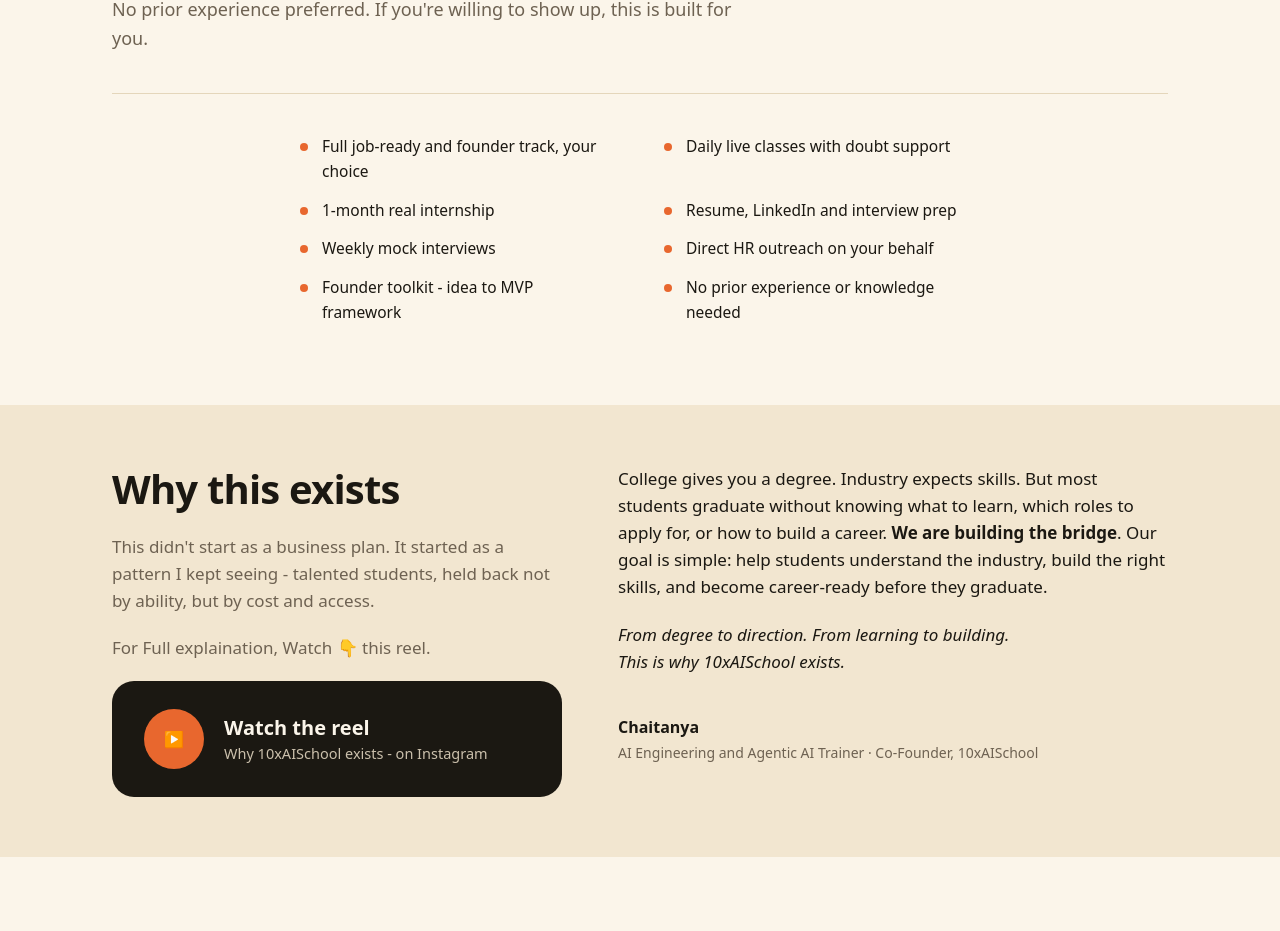
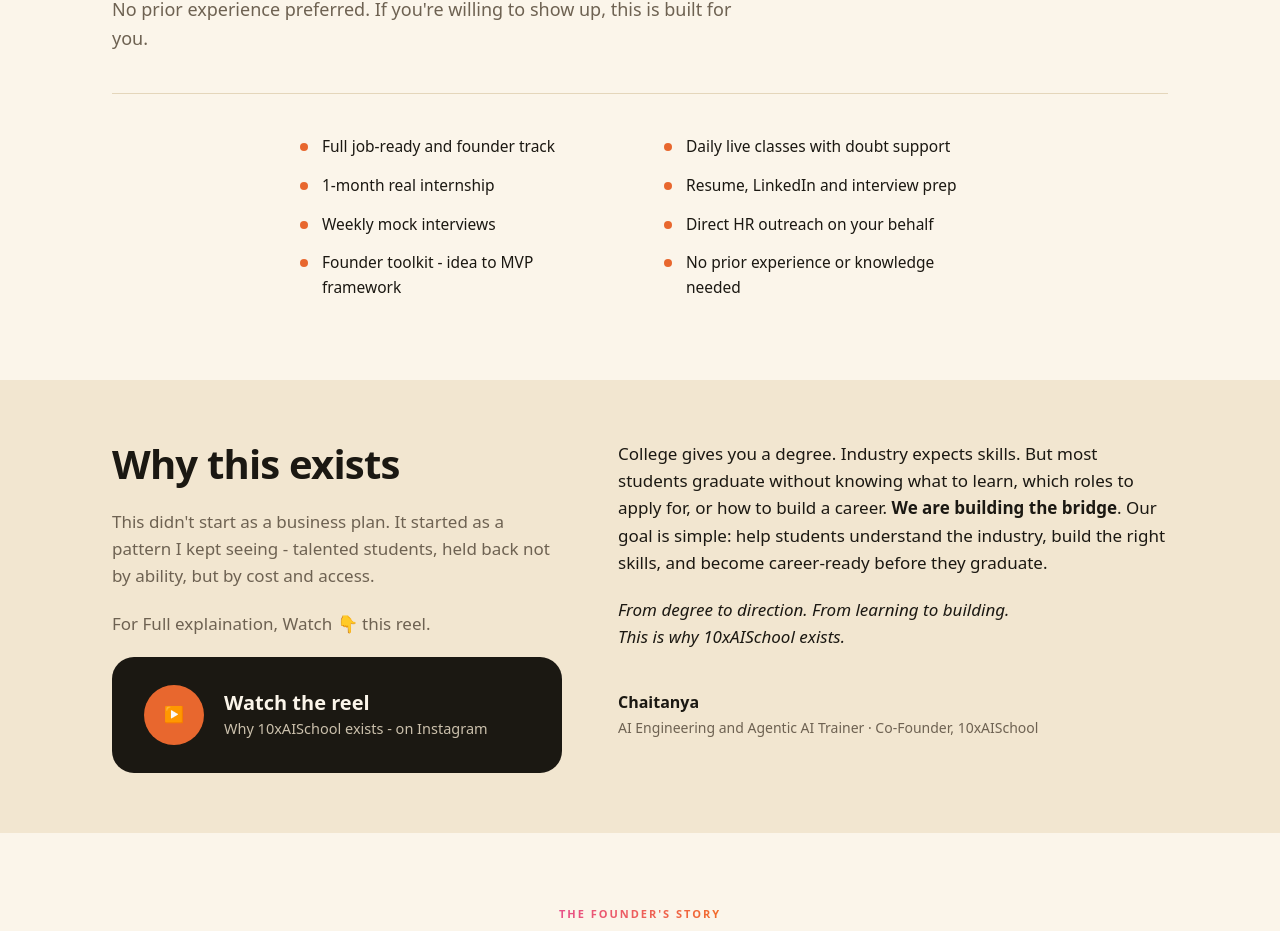
Before and after one commit to developerbuildwithsanny-cmyk/grow10x, a Next.js app: page / in a window 1280 px wide. Shown: the part 5171-6102 px from the top of the page. Built offline with nearby package versions, Linux system fonts and the light colour scheme; a web font is replaced by a local one.

Commit message:
updated text

```diff
--- a/src/components/newHomepage/homeData.js
+++ b/src/components/newHomepage/homeData.js
@@ -48,7 +48,7 @@
 ];
 
 export const includedItems = [
-  'Full job-ready and founder track, your choice',
+  'Full job-ready and founder track',
   'Daily live classes with doubt support',
   '1-month real internship',
   'Resume, LinkedIn and interview prep',
```
